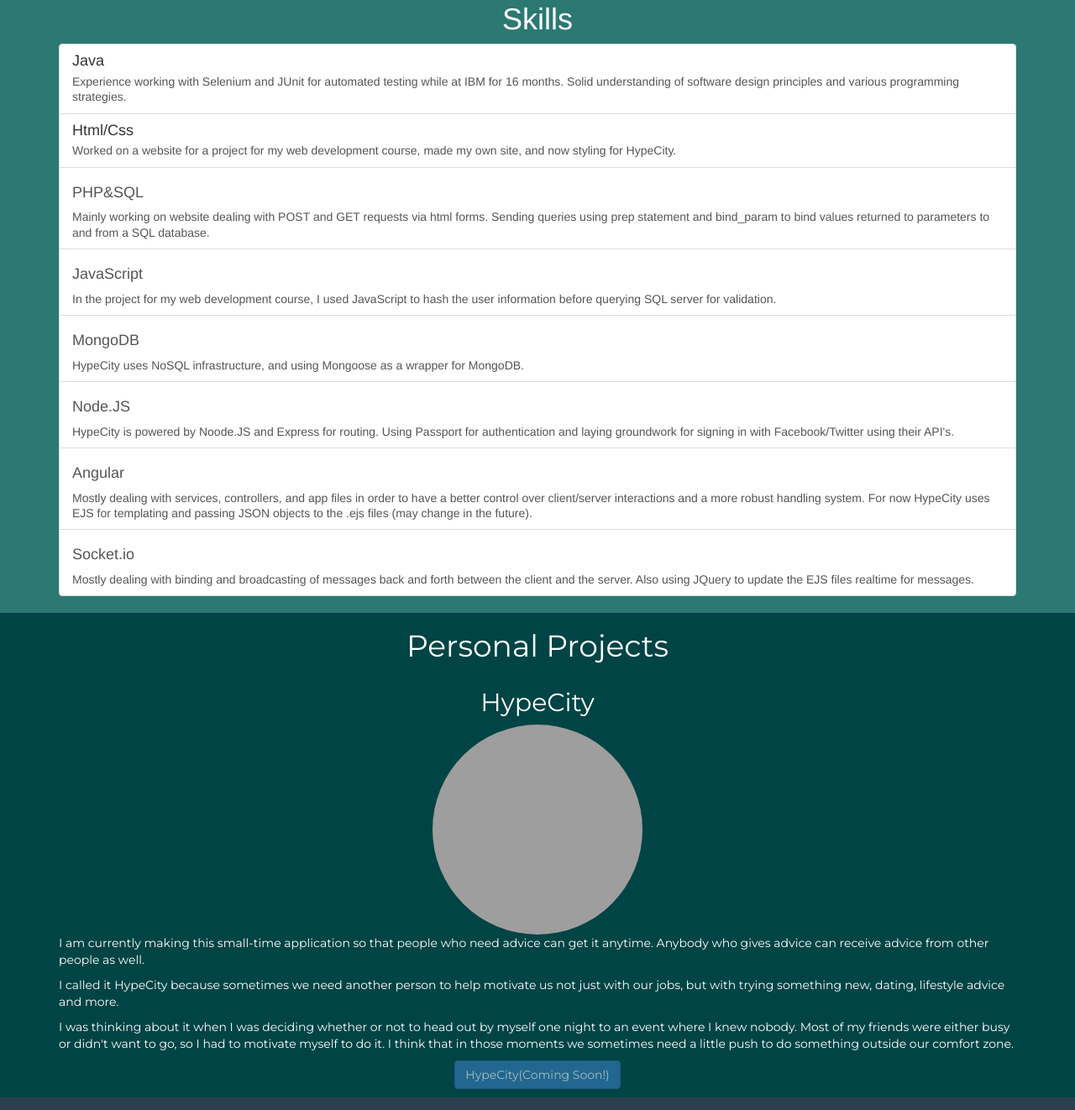
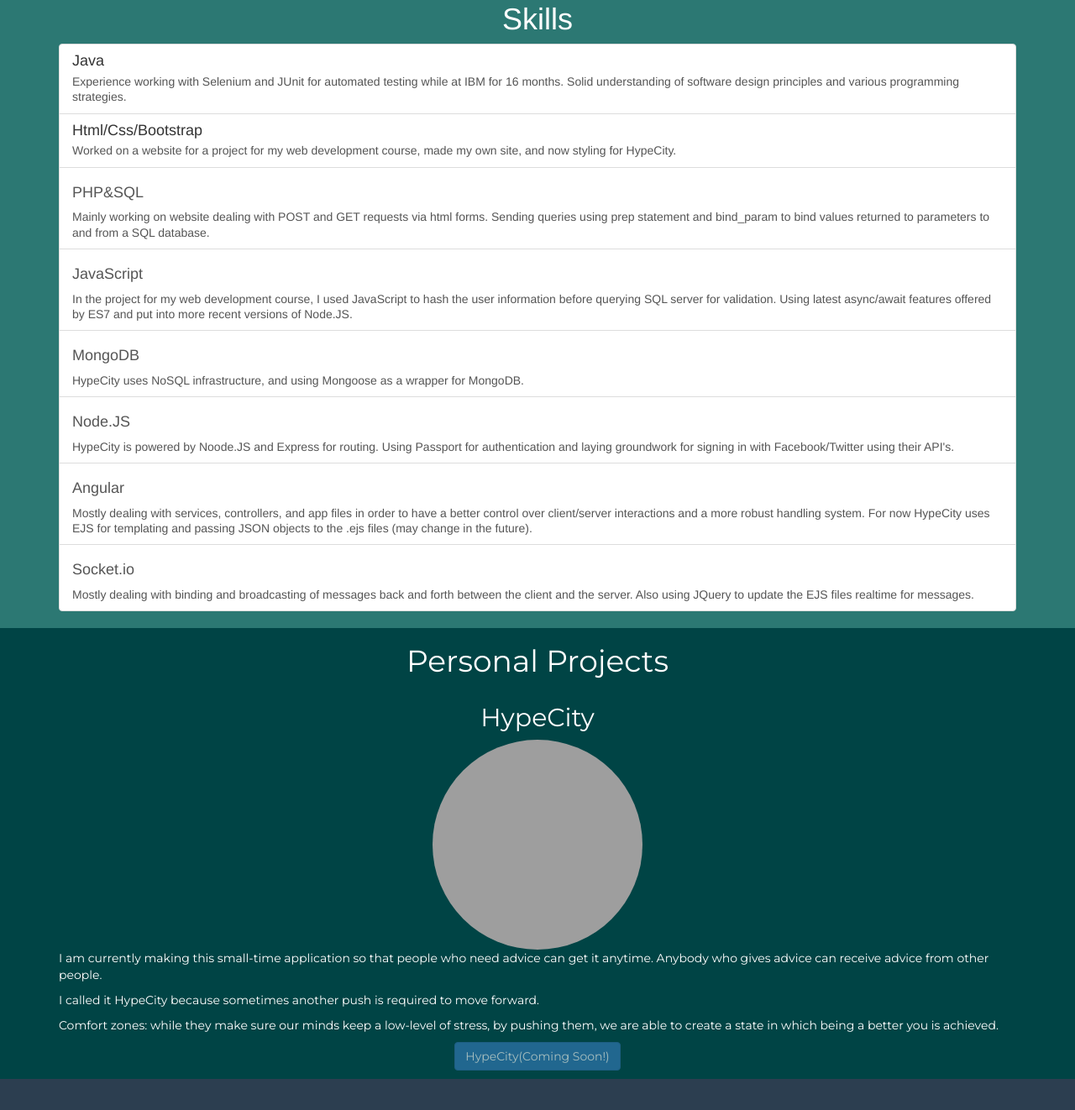
Before and after one commit to EmilK15/EmilK15.github.io, a plain HTML site: page index.html in a window 1280 px wide. Shown: the part 938-2260 px from the top of the page at 84% size. Drawn offline with nearby package versions, Linux system fonts and the light colour scheme; grey boxes are pictures that could not be loaded.

Commit message:
added some new content for Javascript, and fixed side-scrollbar issue

```diff
--- a/index.html
+++ b/index.html
@@ -91,7 +91,7 @@
 					</a>
 
 					<a class="list-group-item">
-						<h4 class="list-group-item-heading">Html/Css</h4>
+						<h4 class="list-group-item-heading">Html/Css/Bootstrap</h4>
 						<p class="list-group-item-text">Worked on a website for a project for my web development course, made my own site, and now styling for HypeCity.</p>
 					</a>
 					<a class="list-group-item">
@@ -100,7 +100,7 @@
 					</a>
 					<a class="list-group-item">
 						<h4 class="list-group-item-head">JavaScript</h4>
-						<p class="list-group-item-text">In the project for my web development course, I used JavaScript to hash the user information before querying SQL server for validation.</p>
+						<p class="list-group-item-text">In the project for my web development course, I used JavaScript to hash the user information before querying SQL server for validation. Using latest async/await features offered by ES7 and put into more recent versions of Node.JS.</p>
 					</a>
 					<a class="list-group-item">
 						<h4 class="list-group-item-head">MongoDB</h4>
@@ -136,9 +136,9 @@
 						<img src="public/img/hype.jpeg" class="img-circle" alt="Not available" width="250" height="250">
 					</div>
 				</div>
-				<p>I am currently making this small-time application so that people who need advice can get it anytime. Anybody who gives advice can receive advice from other people as well.</p>
-				<p>I called it HypeCity because sometimes we need another person to help motivate us not just with our jobs, but with trying something new, dating, lifestyle advice and more.</p>
-				<p>I was thinking about it when I was deciding whether or not to head out by myself one night to an event where I knew nobody. Most of my friends were either busy or didn't want to go, so I had to motivate myself to do it. I think that in those moments we sometimes need a little push to do something outside our comfort zone.</p>
+				<p>I am currently making this small-time application so that people who need advice can get it anytime. Anybody who gives advice can receive advice from other people.</p>
+				<p>I called it HypeCity because sometimes another push is required to move forward.</p>
+				<p>Comfort zones: while they make sure our minds keep a low-level of stress, by pushing them, we are able to create a state in which being a better you is achieved.</p>
 				<div class="HypeCity">
 					<button type="button" class="btn btn-primary disabled">HypeCity(Coming Soon!)</button>
 				</div>
--- a/public/stylesheets/main.css
+++ b/public/stylesheets/main.css
@@ -54,3 +54,8 @@ footer .footer-below {
 .intro .intro-body .intro-text {
   font-size: 18px;
 }
+
+.row {
+	margin-right: 0px;
+	margin-left: 0px;
+}
```
